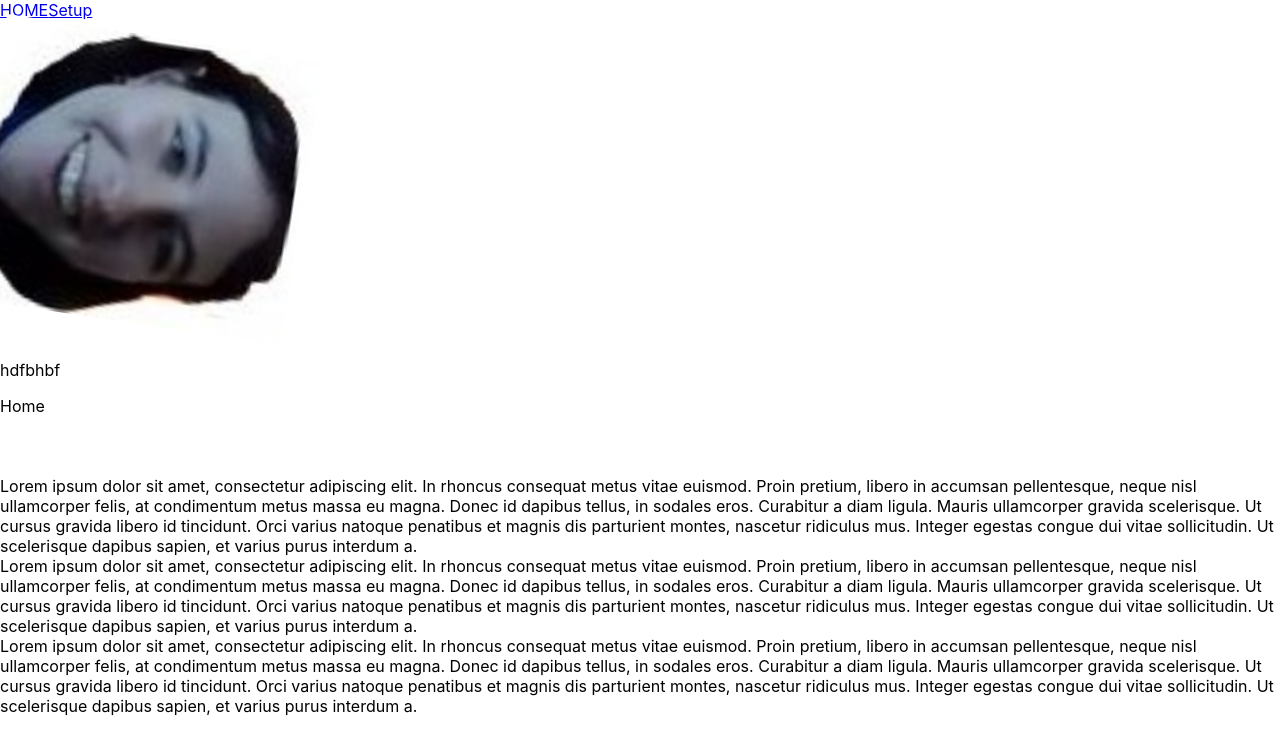
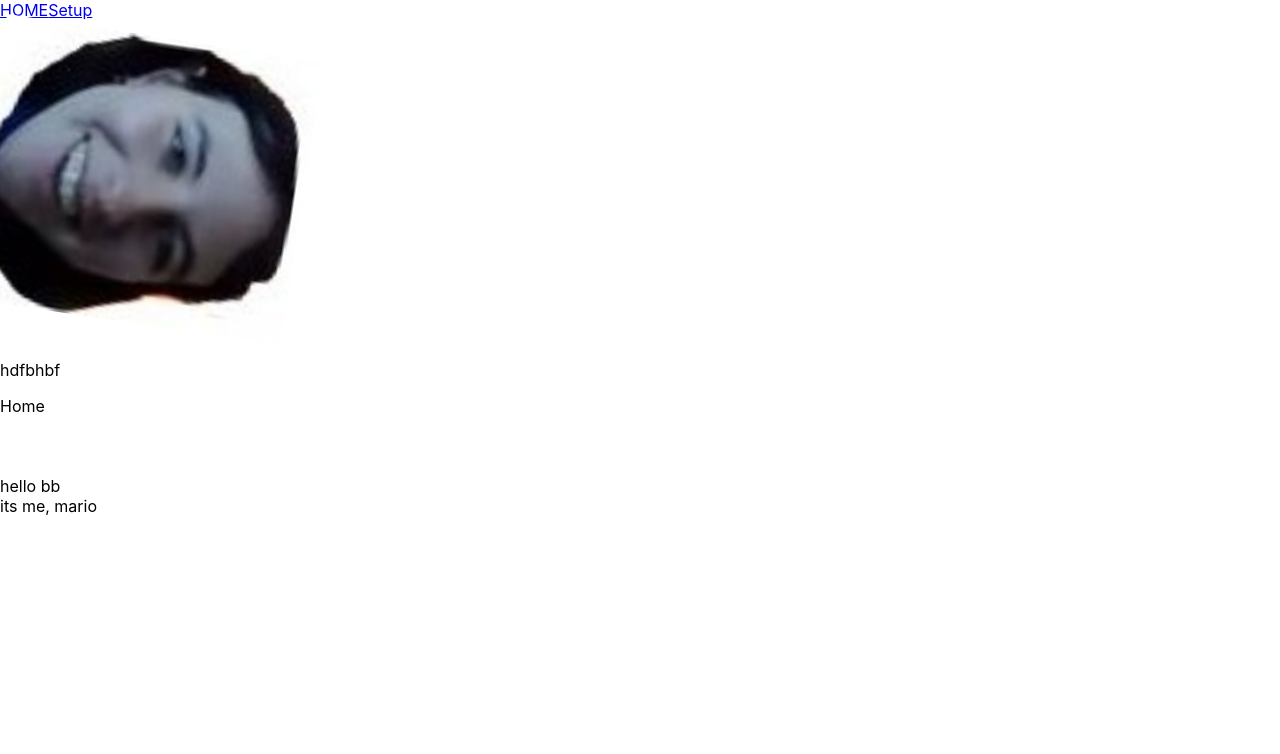
Before and after one commit to robinfintz/TeamTech21_MERN, a React (Create React App) app in the folder frontend/: page /Home in a window 1280 px wide. Shown: the top 754 px of the page. Built offline with nearby package versions, Linux system fonts and the light colour scheme.

Commit message:
nav bar + lil vscode demo

```diff
--- a/frontend/src/views/Home.js
+++ b/frontend/src/views/Home.js
@@ -16,9 +16,8 @@ const Home = () => {
               <div className="spacer" > &nbsp; </div>
               <div className="spacer" > &nbsp; </div>
               <Row>
-                  <Col>Lorem ipsum dolor sit amet, consectetur adipiscing elit. In rhoncus consequat metus vitae euismod. Proin pretium, libero in accumsan pellentesque, neque nisl ullamcorper felis, at condimentum metus massa eu magna. Donec id dapibus tellus, in sodales eros. Curabitur a diam ligula. Mauris ullamcorper gravida scelerisque. Ut cursus gravida libero id tincidunt. Orci varius natoque penatibus et magnis dis parturient montes, nascetur ridiculus mus. Integer egestas congue dui vitae sollicitudin. Ut scelerisque dapibus sapien, et varius purus interdum a.</Col>
-                  <Col>Lorem ipsum dolor sit amet, consectetur adipiscing elit. In rhoncus consequat metus vitae euismod. Proin pretium, libero in accumsan pellentesque, neque nisl ullamcorper felis, at condimentum metus massa eu magna. Donec id dapibus tellus, in sodales eros. Curabitur a diam ligula. Mauris ullamcorper gravida scelerisque. Ut cursus gravida libero id tincidunt. Orci varius natoque penatibus et magnis dis parturient montes, nascetur ridiculus mus. Integer egestas congue dui vitae sollicitudin. Ut scelerisque dapibus sapien, et varius purus interdum a.</Col>
-                  <Col>Lorem ipsum dolor sit amet, consectetur adipiscing elit. In rhoncus consequat metus vitae euismod. Proin pretium, libero in accumsan pellentesque, neque nisl ullamcorper felis, at condimentum metus massa eu magna. Donec id dapibus tellus, in sodales eros. Curabitur a diam ligula. Mauris ullamcorper gravida scelerisque. Ut cursus gravida libero id tincidunt. Orci varius natoque penatibus et magnis dis parturient montes, nascetur ridiculus mus. Integer egestas congue dui vitae sollicitudin. Ut scelerisque dapibus sapien, et varius purus interdum a.</Col>
+                  <Col>hello bb</Col>
+                  <Col>its me, mario</Col>
               </Row>
             </Container>
         </div>
```
